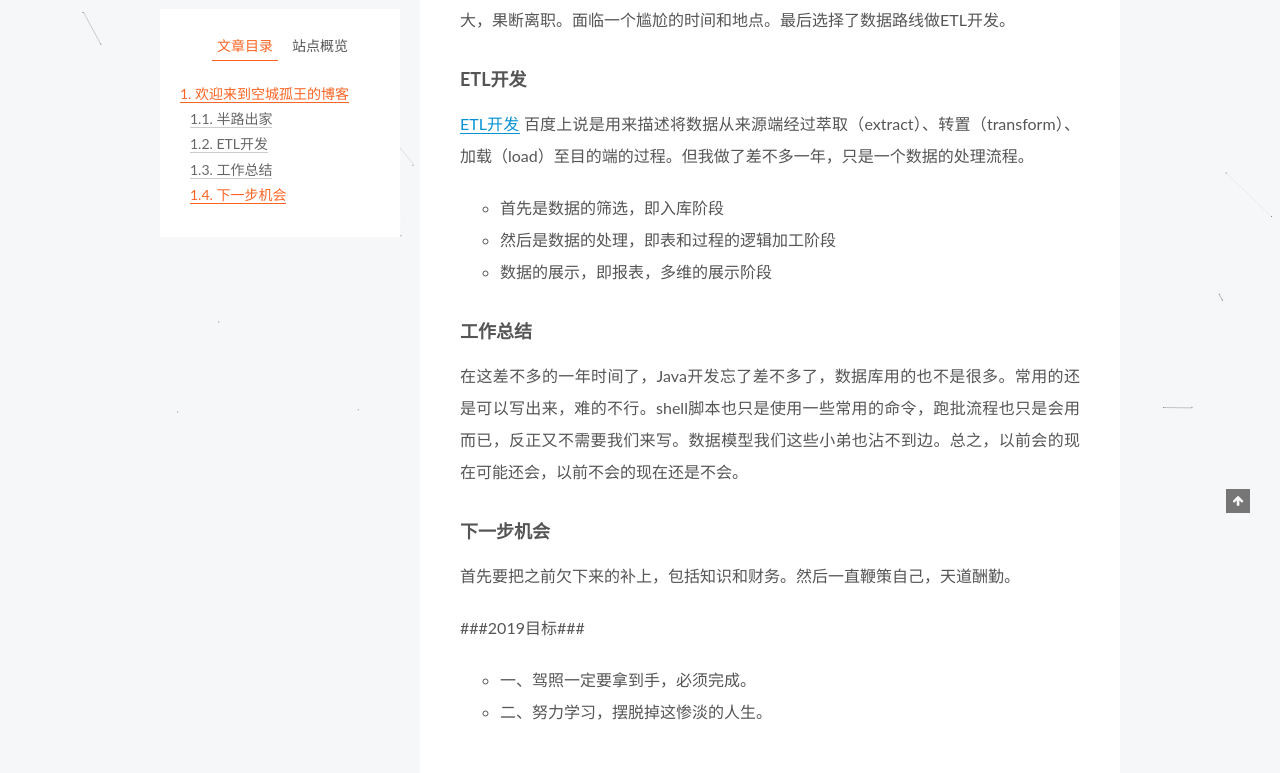
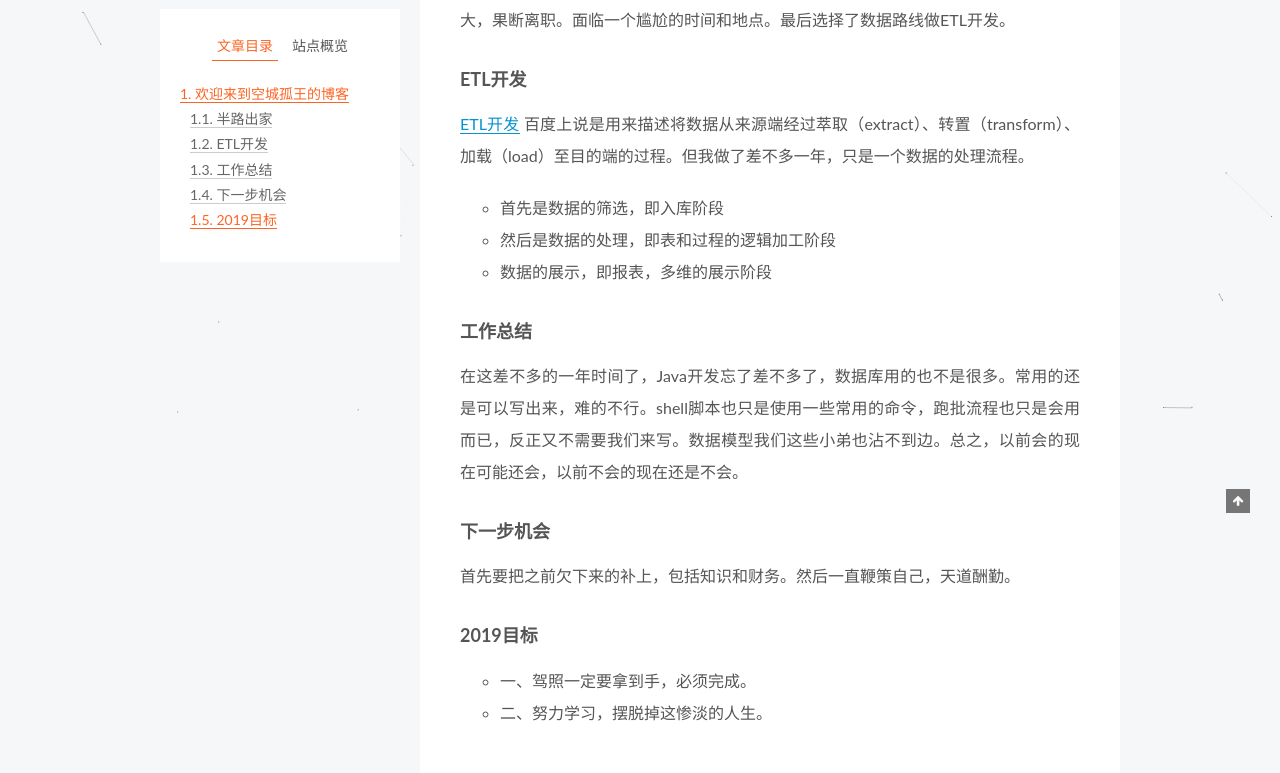
Before and after one commit to xuyanghn1994/xuyanghn1994.github.io, a plain HTML site: page about/index.html in a window 1280 px wide. Shown: the part 387-1160 px from the top of the page. Drawn offline with Linux system fonts and the light colour scheme; some packages are replaced by stand-ins of ours; no server answers; a script that the page names is missing.

Commit message:
Site updated: 2019-06-24 12:23:16

```diff
--- a/about/index.html
+++ b/about/index.html
@@ -107,7 +107,7 @@
 <meta property="og:site_name" content="空城孤王">
 <meta property="og:description" content="欢迎来到空城孤王的博客空城孤王 是一个非名校出身的半路出家的代码搬运工。 半路出家 在一个三流大学的自动化专业。大学学的都是一些计算机网络，模拟电路。整天与电路图打交道。一个意外的机会被忽悠去培训班学习Java开发。大四下学期开始面试，找工作。最终从日企和用友外包选择了用友外包。实习一个多月后感觉与自己的期望偏差太大，果断离职。面临一个尴尬的时间和地点。最后选择了数据路线做ETL开发。 ETL开发">
 <meta property="og:locale" content="zh-Hans">
-<meta property="og:updated_time" content="2019-06-24T04:20:02.423Z">
+<meta property="og:updated_time" content="2019-06-24T04:22:52.590Z">
 <meta name="twitter:card" content="summary">
 <meta name="twitter:title" content="about">
 <meta name="twitter:description" content="欢迎来到空城孤王的博客空城孤王 是一个非名校出身的半路出家的代码搬运工。 半路出家 在一个三流大学的自动化专业。大学学的都是一些计算机网络，模拟电路。整天与电路图打交道。一个意外的机会被忽悠去培训班学习Java开发。大四下学期开始面试，找工作。最终从日企和用友外包选择了用友外包。实习一个多月后感觉与自己的期望偏差太大，果断离职。面临一个尴尬的时间和地点。最后选择了数据路线做ETL开发。 ETL开发">
@@ -340,8 +340,7 @@
 </ul>
 <h3 id="工作总结"><a href="#工作总结" class="headerlink" title="工作总结"></a>工作总结</h3><p>在这差不多的一年时间了，Java开发忘了差不多了，数据库用的也不是很多。常用的还是可以写出来，难的不行。shell脚本也只是使用一些常用的命令，跑批流程也只是会用而已，反正又不需要我们来写。数据模型我们这些小弟也沾不到边。总之，以前会的现在可能还会，以前不会的现在还是不会。</p>
 <h3 id="下一步机会"><a href="#下一步机会" class="headerlink" title="下一步机会"></a>下一步机会</h3><p> 首先要把之前欠下来的补上，包括知识和财务。然后一直鞭策自己，天道酬勤。</p>
-<p>###2019目标###</p>
-<ul>
+<h3 id="2019目标"><a href="#2019目标" class="headerlink" title="2019目标"></a>2019目标</h3><ul>
 <li>一、驾照一定要拿到手，必须完成。</li>
 <li>二、努力学习，摆脱掉这惨淡的人生。</li>
 </ul>
@@ -522,7 +521,7 @@
 
 
 
-              <div class="post-toc-content"><ol class="nav"><li class="nav-item nav-level-2"><a class="nav-link" href="#欢迎来到空城孤王的博客"><span class="nav-number">1.</span> <span class="nav-text">欢迎来到空城孤王的博客</span></a><ol class="nav-child"><li class="nav-item nav-level-3"><a class="nav-link" href="#半路出家"><span class="nav-number">1.1.</span> <span class="nav-text">半路出家</span></a></li><li class="nav-item nav-level-3"><a class="nav-link" href="#ETL开发"><span class="nav-number">1.2.</span> <span class="nav-text">ETL开发</span></a></li><li class="nav-item nav-level-3"><a class="nav-link" href="#工作总结"><span class="nav-number">1.3.</span> <span class="nav-text">工作总结</span></a></li><li class="nav-item nav-level-3"><a class="nav-link" href="#下一步机会"><span class="nav-number">1.4.</span> <span class="nav-text">下一步机会</span></a></li></ol></li></ol></div>
+              <div class="post-toc-content"><ol class="nav"><li class="nav-item nav-level-2"><a class="nav-link" href="#欢迎来到空城孤王的博客"><span class="nav-number">1.</span> <span class="nav-text">欢迎来到空城孤王的博客</span></a><ol class="nav-child"><li class="nav-item nav-level-3"><a class="nav-link" href="#半路出家"><span class="nav-number">1.1.</span> <span class="nav-text">半路出家</span></a></li><li class="nav-item nav-level-3"><a class="nav-link" href="#ETL开发"><span class="nav-number">1.2.</span> <span class="nav-text">ETL开发</span></a></li><li class="nav-item nav-level-3"><a class="nav-link" href="#工作总结"><span class="nav-number">1.3.</span> <span class="nav-text">工作总结</span></a></li><li class="nav-item nav-level-3"><a class="nav-link" href="#下一步机会"><span class="nav-number">1.4.</span> <span class="nav-text">下一步机会</span></a></li><li class="nav-item nav-level-3"><a class="nav-link" href="#2019目标"><span class="nav-number">1.5.</span> <span class="nav-text">2019目标</span></a></li></ol></li></ol></div>
 
 
           </div>
--- a/css/main.css
+++ b/css/main.css
@@ -1884,7 +1884,7 @@ pre .javascript .function {
   width: 4px;
   height: 4px;
   border-radius: 50%;
-  background: #dd6c87;
+  background: #3688f0;
 }
 .links-of-blogroll {
   font-size: 13px;
```
